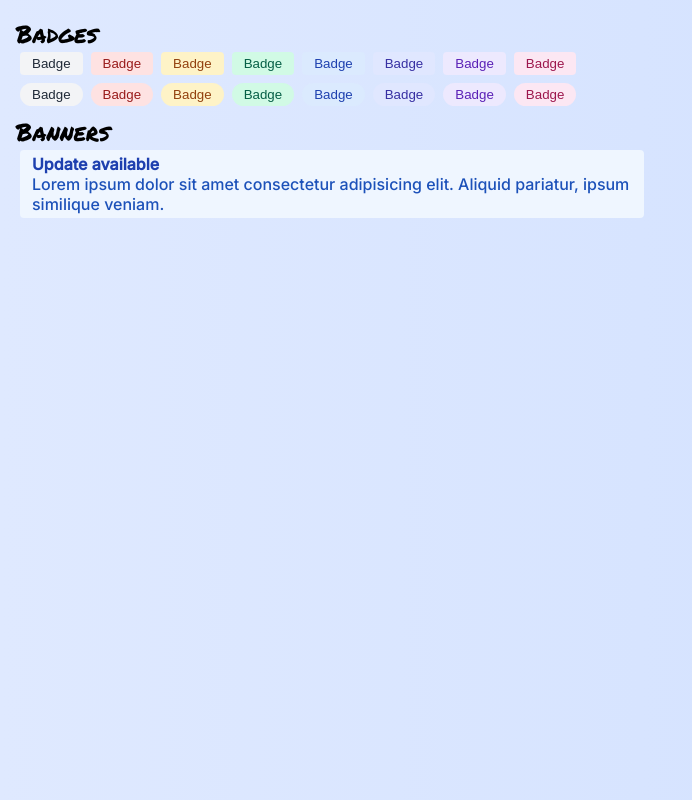
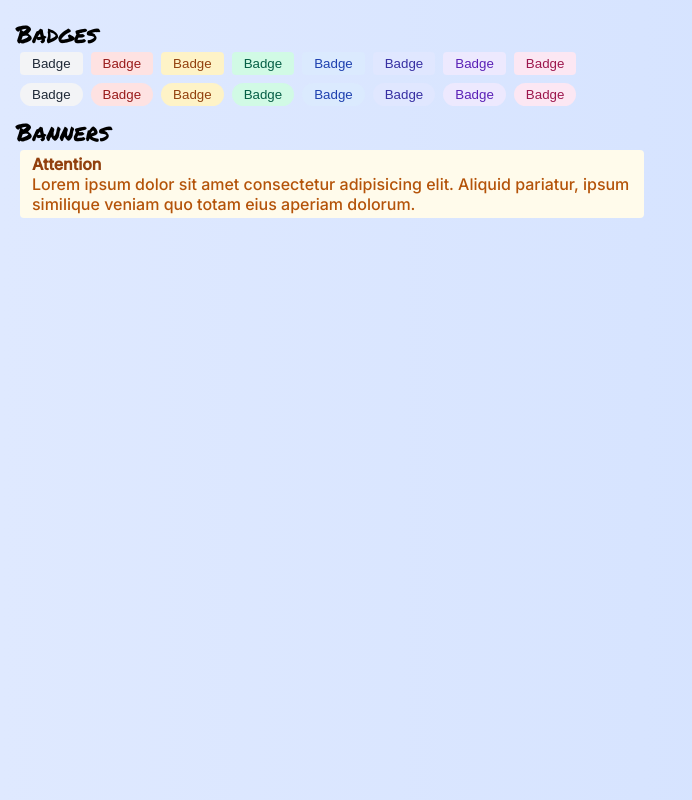
Before and after one commit to vishalicious213/component-library, a React (Vite) app: page / in a window 1280 px wide. Shown: the whole page, without its empty margins (0-692 px from the left). Built offline with nearby package versions, Linux system fonts and the light colour scheme.

Commit message:
Banner: added warning options

```diff
--- a/src/components/Banner.jsx
+++ b/src/components/Banner.jsx
@@ -1,7 +1,7 @@
 import React from 'react'
 
 const Banner = ({
-    type="neutral",
+    type="warning",
 }) => {
     let bannerStyle = {}
 
@@ -16,6 +16,13 @@ const Banner = ({
         }
     } else if (type === "warning") {
         console.log("Warning")
+        bannerStyle = {
+            titleColor: "#92400E",
+            bodyColor: "#B45309",
+            backgroundColor: "#FFFBEB",
+            typeText: "Attention",
+            bodyText: "Lorem ipsum dolor sit amet consectetur adipisicing elit. Aliquid pariatur, ipsum similique veniam quo totam eius aperiam dolorum."
+        }
     } else if (type === "error") {
         console.log("Error")
     } else {
@@ -26,7 +33,7 @@ const Banner = ({
             backgroundColor: "#EFF6FF",
             typeText: "Update available",
             bodyText: "Lorem ipsum dolor sit amet consectetur adipisicing elit. Aliquid pariatur, ipsum similique veniam."
-                }
+        }
 
     }
 
```
